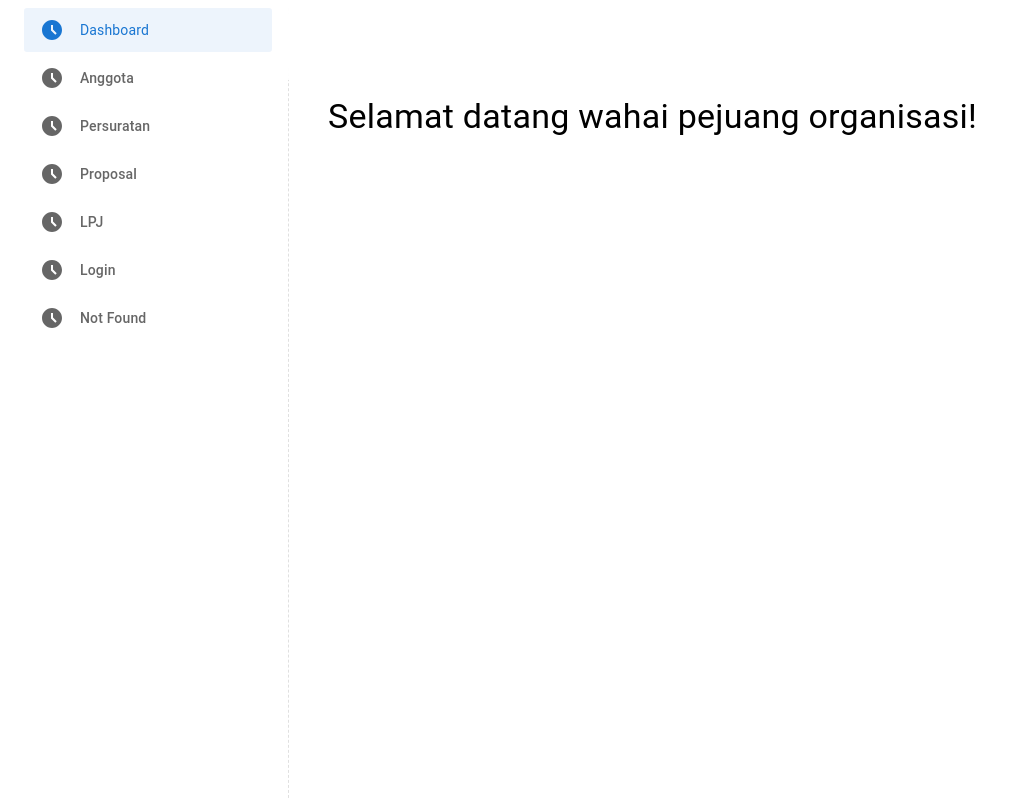
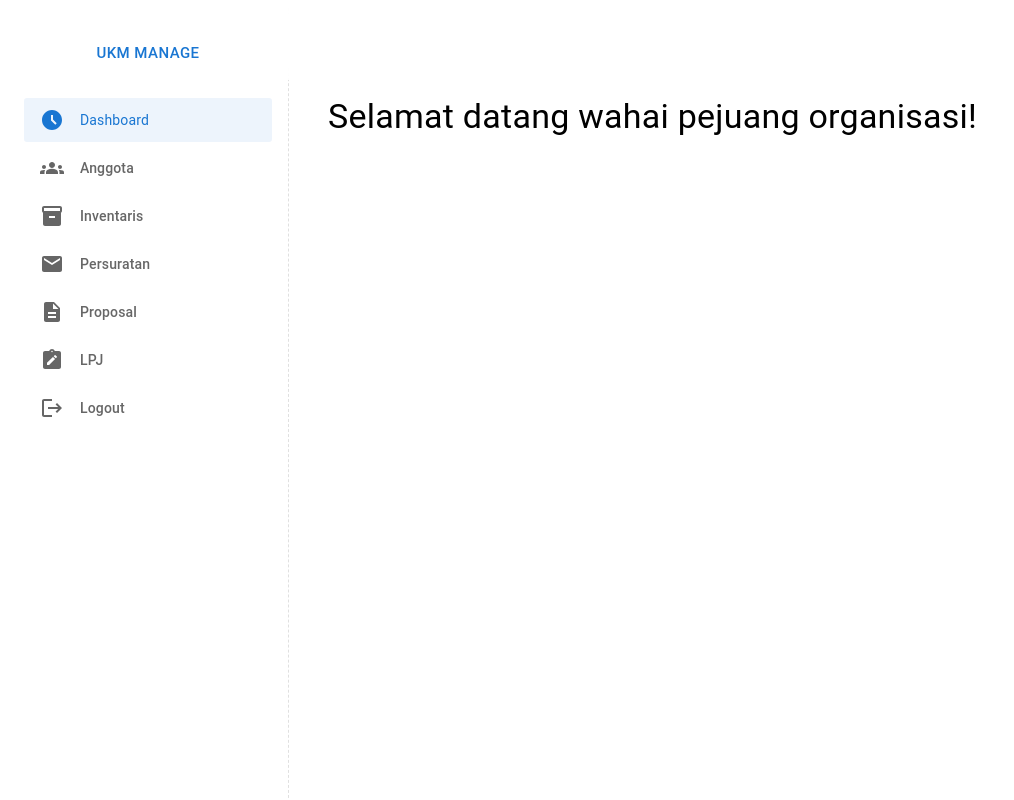
Before and after one commit to damiosdam/kel14-PAW, a React (Create React App) app in the folder frontend/: page / in a window 1280 px wide. Before the commit this address had no page. Shown: the whole page, without its empty margins (0-1014 px from the left). Built offline with nearby package versions, Linux system fonts and the light colour scheme.

Commit message:
fix: benerin tampilan sidebar

```diff
--- a/frontend/src/layouts/dashboard/config-navigation.jsx
+++ b/frontend/src/layouts/dashboard/config-navigation.jsx
@@ -1,4 +1,10 @@
 import AccessTimeFilledIcon from '@mui/icons-material/AccessTimeFilled';
+import DescriptionIcon from '@mui/icons-material/Description';
+import EmailIcon from '@mui/icons-material/Email';
+import GroupsIcon from '@mui/icons-material/Groups';
+import Inventory2Icon from '@mui/icons-material/Inventory2';
+import LogoutIcon from '@mui/icons-material/Logout';
+import NoteAltIcon from '@mui/icons-material/NoteAlt';
 
 const navConfig = [
   {
@@ -9,33 +15,33 @@ const navConfig = [
   {
     title: 'anggota',
     path: '/anggota',
-    icon: <AccessTimeFilledIcon />,
+    icon: <GroupsIcon />,
+  },
+  {
+    title: 'inventaris',
+    path: '/inventaris',
+    icon: <Inventory2Icon />,
   },
   {
     title: 'persuratan',
     path: '/persuratan',
-    icon: <AccessTimeFilledIcon />,
+    icon: <EmailIcon />,
   },
   {
     title: 'proposal',
     path: '/proposal',
-    icon: <AccessTimeFilledIcon />,
+    icon: <DescriptionIcon />,
   },
   {
     title: 'LPJ',
     path: '/LPJ',
-    icon: <AccessTimeFilledIcon />,
+    icon: <NoteAltIcon />,
   },
   {
-    title: 'login',
-    path: '/login',
-    icon: <AccessTimeFilledIcon />,
-  },
-  {
-    title: 'Not found',
-    path: '/404',
-    icon: <AccessTimeFilledIcon />,
-  },
+    title: 'logout',
+    path: '/logout',
+    icon: <LogoutIcon />,
+  }
 ];
 
 export default navConfig;
--- a/frontend/src/layouts/dashboard/navbar.jsx
+++ b/frontend/src/layouts/dashboard/navbar.jsx
@@ -2,7 +2,9 @@ import PropTypes from 'prop-types';
 import { useEffect } from 'react';
 
 import Box from '@mui/material/Box';
+import Button from '@mui/material/Button';
 import Drawer from '@mui/material/Drawer';
+import Link from '@mui/material/Link';
 import ListItemButton from '@mui/material/ListItemButton';
 import Stack from '@mui/material/Stack';
 import { alpha } from '@mui/material/styles';
@@ -11,7 +13,6 @@ import { RouterLink } from '../../routes/components';
 import { usePathname } from '../../routes/hooks';
 
 import { useResponsive } from '../../hooks/use-responsive';
-
 
 import Scrollbar from '../../components/scrollbar';
 
@@ -52,6 +53,10 @@ export default function Navbar({ openNav, onCloseNav }) {
                 },
             }}
         >
+            <Link href="/" sx={{ display: 'contents' }}>
+                <Button variant="text" size="large" sx={{ mt: 3, mb: 3 }}>UKM Manage</Button>
+            </Link>
+
             {renderMenu}
 
             <Box sx={{ flexGrow: 1 }} />
--- a/frontend/src/pages/page-not-found.jsx
+++ b/frontend/src/pages/page-not-found.jsx
@@ -1,12 +1,37 @@
+import { Box, Button, Typography } from '@mui/material';
+import Link from '@mui/material/Link';
+import { grey } from '@mui/material/colors';
+import React from 'react';
 import { Helmet } from 'react-helmet-async';
-import SayHi from '../sections/say-hi';
-export default function AppPage() {
+const primary = grey[700]; // #f44336
+
+export default function Error() {
     return (
         <>
             <Helmet>
-                <title> Manajemen UKM </title>
+                <title>404</title>
             </Helmet>
-            <SayHi />
+            <Box
+                sx={{
+                    display: 'flex',
+                    justifyContent: 'center',
+                    alignItems: 'center',
+                    flexDirection: 'column',
+                    minHeight: '98vh',
+                    backgroundColor: primary,
+                }}
+            >
+                <Typography variant="h1" style={{ color: 'white' }}>
+                    404
+                </Typography>
+                <Typography variant="h6" style={{ color: 'white' }}>
+                    Halaman tidak tersedia.
+                </Typography>
+                <Link href="/">
+                    <Button variant="contained">Back Home</Button>
+                </Link>
+            </Box>
         </>
+
     );
 }
```
Also changed, not shown: frontend/src/components/logo.jsx (added, +38 -0 lines).
